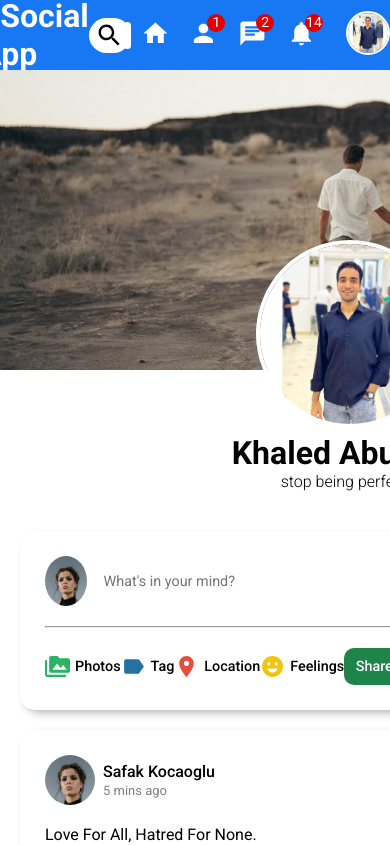
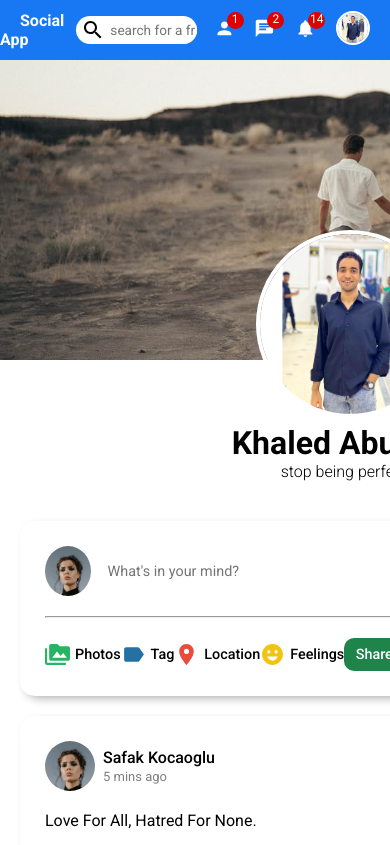
Before and after one commit to KhaledAbuarida/social-app, a React (Create React App) app: page /profile in a window 390 px wide. Shown: the top 845 px of the page. Built offline with nearby package versions, Linux system fonts and the light colour scheme.

Commit message:
home page is now responsive

```diff
--- a/public/index.css
+++ b/public/index.css
@@ -48,32 +48,74 @@
 
     /* share component */
     .shareLowerPart .shareOption {
-    display: flex;
-    align-items: center;
-    margin-right: 0px;
-    cursor: pointer;
+        margin-right: 0px;
     }
     .shareLowerPart .shareOption .shareOptionIcon {
         font-size: 25px;
-        margin-right: 5px;
     }
     .shareLowerPart .shareOption .shareOptionText {
         font-weight: 500;
         font-size: .9rem;
     }
     .shareOptions .shareBtn {
-        background-color: #1E8449;
-        border-radius: 10px;
-        padding: 10px 5px;
+        padding: 8px 5px;
         width: 60px;
-        font-weight: 500;
         font-size: .9rem;
-        color: #fff;
-        border: none;
-        cursor: pointer;
     }
     /* ----------------- */
 
+
     /* topbar */
+    .topbar .rightSide {
+        flex: 2;
+    }
+    .topbar .center {
+        flex: 5;
+    }
+    .topbar .leftSide {
+        flex: 3;
+    }
+    .topbar .topbar-container {
+        height: 60px;
+    }
+    .topbar .rightSide .profilePic img {
+        width: 30px;
+        height: 30px;
+        margin-left: 10px;
+    }
+    .topbar .rightSide .topbarIcons .icon {
+        font-size: 1.3rem;
+        margin: 0;
+    }
+    .topbar .rightSide .topbarIcons {
+        padding: 0;
+    }
+    .topbar .topbarIcons .badgeNumber {
+        width: 17px;
+        height: 17px;
+        font-size: 12px;
+        top: -6px;
+        left: 13px;
+    }
+    .topbar .rightSide .homeIconContainer {
+        display: none;
+    }
+
+    .topbar .center .searchBar {
+        height: 28px;
+
+    }
+    .topbar .center .searchBar .searchIcon {
+        font-size: 1.5rem;
+        margin-left: 5px;
+    }
+    .topbar .center .searchBar input::placeholder {
+        font-size: .85rem;
+    }
+    .topbar .logo {
+        font-size: 1rem;
+        font-weight: bolder;
+        /* margin-right: 20px; */
+    }
     /* ------ */
 }
--- a/src/components/share/Share.jsx
+++ b/src/components/share/Share.jsx
@@ -8,7 +8,6 @@ export default function Share() {
   return (
     <div className='shareContainer' >
         <div className="shareUpperPart">
-
             <img className='profileImg' src="/assets/person/1.jpeg" alt="profilePic" />
             <input className='shareInput' placeholder="What's in your mind?" type="text"  />
         </div>
--- a/src/components/share/share.css
+++ b/src/components/share/share.css
@@ -8,7 +8,7 @@
 }
 
 /* Share Upper Part */
-.shareUpperPart .profileImg {
+.shareContainer .shareUpperPart .profileImg {
     width: 50px;
     height: 50px;
     border-radius: 50%;
@@ -20,7 +20,7 @@
     align-items: center;
 }
 .shareUpperPart .shareInput {
-    width: 100%;
+    width: 90%;
     height: 30px;
     border: none;
 }
--- a/src/components/topbar/Topbar.jsx
+++ b/src/components/topbar/Topbar.jsx
@@ -25,7 +25,7 @@ export default function Topbar() {
           </div>
           <div className="rightSide">
             <div className="topbarIcons">
-              <div >
+              <div className='homeIconContainer'>
                 <Link to='/'>
                   <HomeIcon className="icon homeIcon" htmlColor='#fff'/>
                 </Link>
--- a/src/components/topbar/topbar.css
+++ b/src/components/topbar/topbar.css
@@ -4,6 +4,7 @@
     position: sticky;
     top: 0;
     background-color: #1877f2;
+    z-index: 100;
 }
 
 .topbar-container {
@@ -11,7 +12,6 @@
     display: flex;
     align-items: center;
     justify-content: center;
-    z-index: 100;
 }
 /* --------------------- */
 
@@ -36,7 +36,7 @@
     flex: 5.5;
 }
 .searchBar {
-    width: 100%;
+    width: 95%;
     height: 35px;
     background-color: #fff;
     border-radius: 20px;
```
